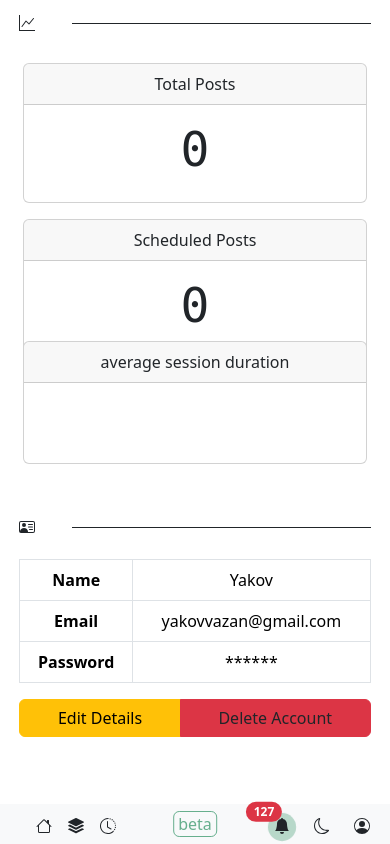
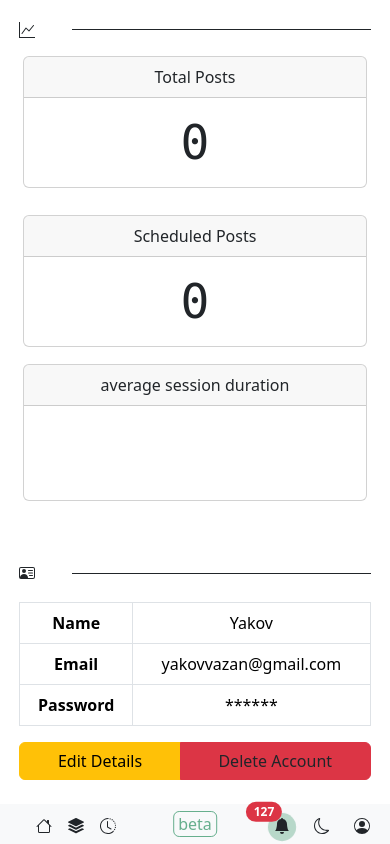
Before and after one commit to YakovVazan/CS50-Final-Project, a Flask app: page /account_center in a window 390 px wide. Run offline with Flask 3, Linux system fonts and the light colour scheme; a user stored in the database is signed in; data comes from the database, SQL or seed files in the repository; both versions use the stored data as it was after the commit; data that the repository does not hold is empty; some libraries are stand-ins or nearby versions.

Commit message:
fix: make account center page more responsive

```diff
--- a/static/css/account-center.css
+++ b/static/css/account-center.css
@@ -15,7 +15,7 @@
     height: 40%;
     display: flex;
     flex-direction: column;
-    justify-content: center;
+    justify-content: end;
 }
 
 #stats,
--- a/static/css/general.css
+++ b/static/css/general.css
@@ -33,7 +33,7 @@ td {
 }
 
 #notifications-toasts-container {
-    position: absolute;
+    position: fixed;
     top: 4em;
     right: 0.8em;
 }
--- a/static/css/responsiveness.css
+++ b/static/css/responsiveness.css
@@ -62,16 +62,6 @@
         width: 100%;
     }
 
-    #details-layout {
-        grid-template-areas:
-            "nameGeneral . nameSpecific"
-            "emailGeneral . emailSpecific"
-            ". . authentication-needed"
-            "passwordGeneral . passwordSpecific"
-            ". reset ."
-        ;
-    }
-
     footer {
         display: none;
     }
@@ -111,6 +101,23 @@
 
 /* Tiny to medium */
 @media screen and (min-width: 0px) and (max-width: 768px) {
+    main {
+        margin-top: 0;
+        padding-top: 1%;
+    }
+
+    .card-body {
+        height: 75%;
+    }
+
+    #stats {
+        height: 80%;
+    }
+
+    #stats-header {
+        margin-bottom: 0.1%;
+    }
+
     #stats-body {
         display: block;
     }
@@ -119,6 +126,11 @@
         height: 66%;
         width: 100%;
         align-items: center;
+        margin-bottom: 0.1%;
+    }
+
+    #stats-posts>* {
+        height: 43%;
     }
 
     #stats-session {
```
Also changed, not shown: social_hub.db, 10 other files.
